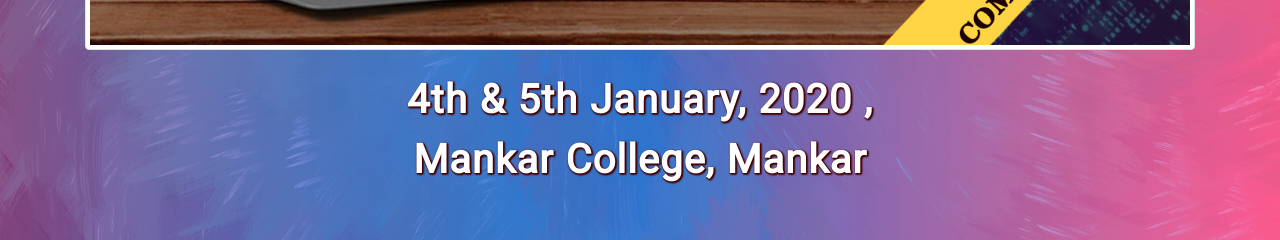
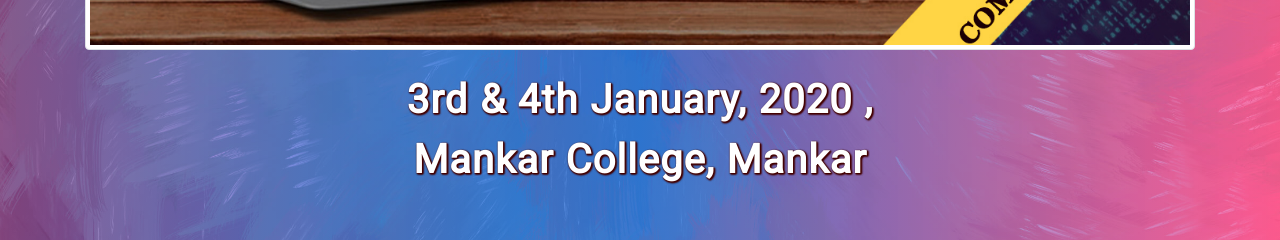
Before and after one commit to mankarcs123/principal, a plain HTML site: page index.html in a window 1280 px wide. Shown: the part 824-1064 px from the top of the page. Drawn offline with nearby package versions, Linux system fonts and the light colour scheme.

Commit message:
Update index.html

```diff
--- a/index.html
+++ b/index.html
@@ -192,7 +192,7 @@
   <img src="m1.jpg" class="img-fluid img-thumbnail"  width="100%"></div>
 
   <div class="col-md-6 mx-auto mt-1 p-3 text-center text-white" style="font-size: 5vh; font-weight: 700;text-shadow: 1px 1px 2px #440202,1px 1px 2px #440202,1px 1px 2px #440202,1px 1px 2px #440202;word-spacing: 1px;">
-    <p class="bb" style="letter-spacing: 1px;">4th & 5th January, 2020 , Mankar College, Mankar</p>
+    <p class="bb" style="letter-spacing: 1px;">3rd & 4th January, 2020 , Mankar College, Mankar</p>
   </div>
   <div class="container-fluid">
     <div class="row p-4 mx-auto d-flex text-center align-items-center justify-content-center" id="countdown">
```
